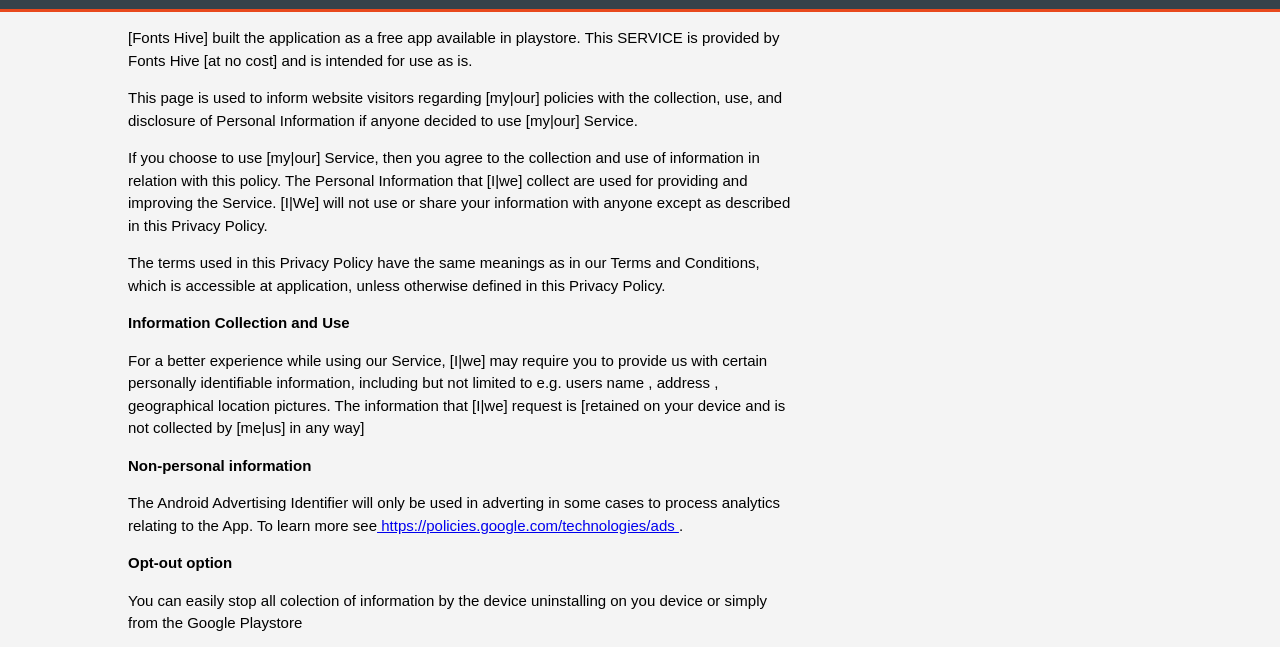
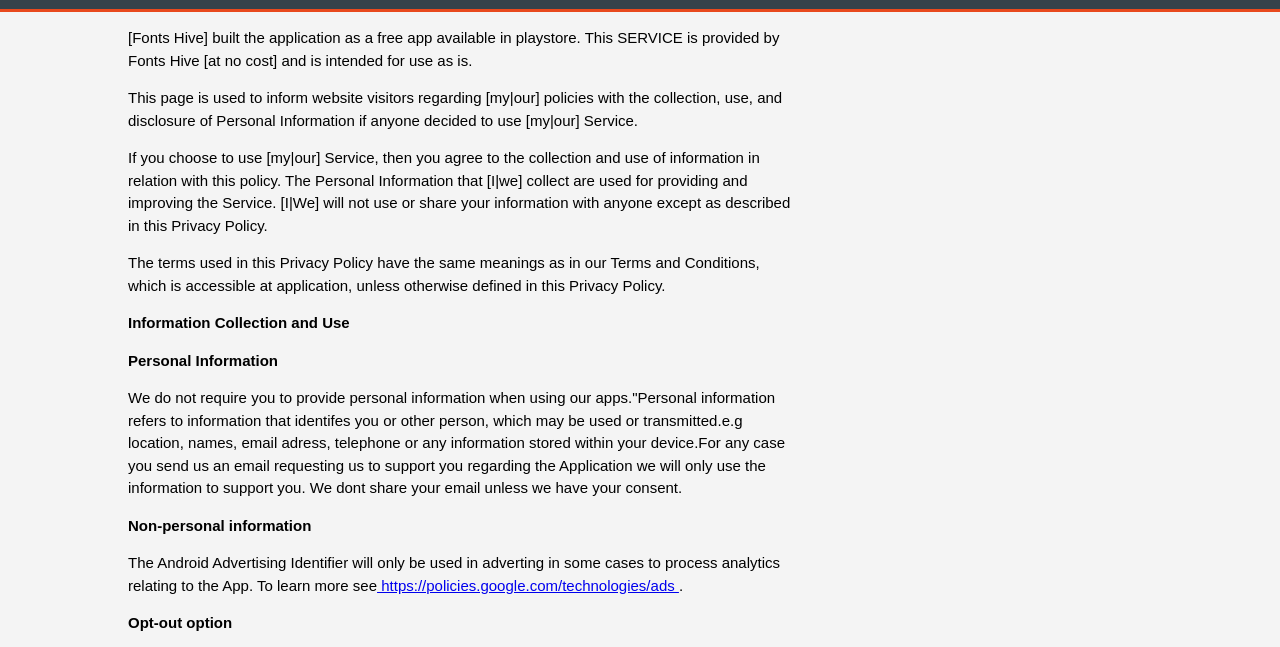
Before and after one commit to Josesmat/Josesmat.github.io, a plain HTML site: page index.html in a window 1280 px wide. Shown: the part 91-738 px from the top of the page. Drawn offline with Linux system fonts and the light colour scheme.

Commit message:
update on information collection use

```diff
--- a/index.html
+++ b/index.html
@@ -35,14 +35,16 @@
     which is accessible at application, unless otherwise defined in this Privacy Policy.</p>
 
 <p><strong>Information Collection and Use</strong></p>
-<p>For a better experience while using our Service, [I|we] may require you to provide us with certain
-    personally identifiable information, including but not limited to e.g. users name , address , geographical location  pictures.
-	The information that [I|we] request is [retained on your device and is not
-    collected by [me|us] in any way]</p>
+<p><strong>Personal Information</strong></p>
+<p>We do not require you to provide personal information when using our apps."Personal information
+refers to information that identifes you or other person, which may be used or transmitted.e.g location, names,
+		  email adress, telephone or any information stored within your device.For any case you send us an email requesting
+		  us to support you regarding the Application  we will only use the information to support you. We dont share your email
+		  unless we have your consent.</p>
 
-<p><strong>Non-personal information</strong></p>
+<p><strong>Non-personal information </strong></p>
 <p>The Android Advertising Identifier will only be used in adverting in some cases to process analytics relating to the App. To learn more see<a href="https://policies.google.com/technologies/ads "
-                                              target= "_blank"> https://policies.google.com/technologies/ads <a/>.</p>
+                                           target= "_blank"> https://policies.google.com/technologies/ads <a/>.</p>
  <!-- This part need seem like it's not needed, but if you use any Google services, or any other third party libraries, chances are, you need this. -->
 <p><strong>Opt-out option</strong></p>
 <p>You can easily stop all colection of information by the device uninstalling on you device or simply from the Google Playstore </p>
```
